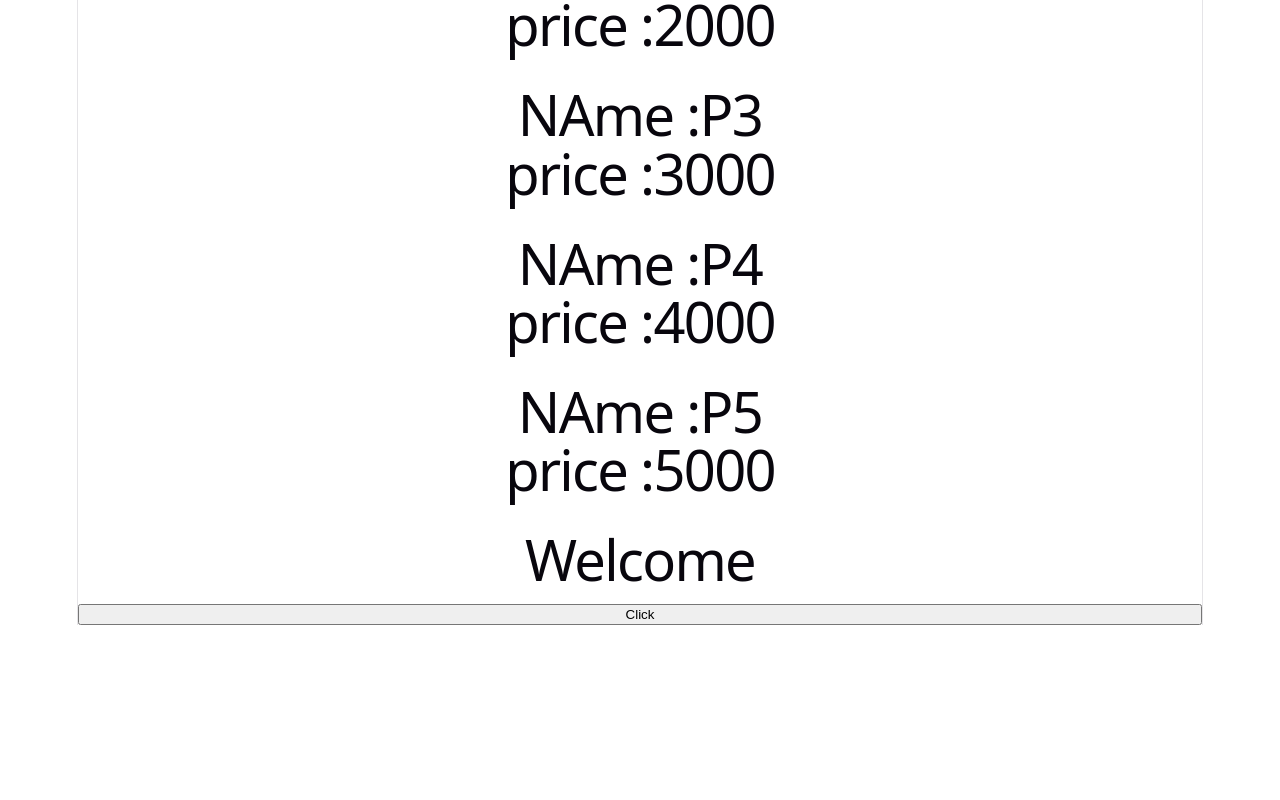
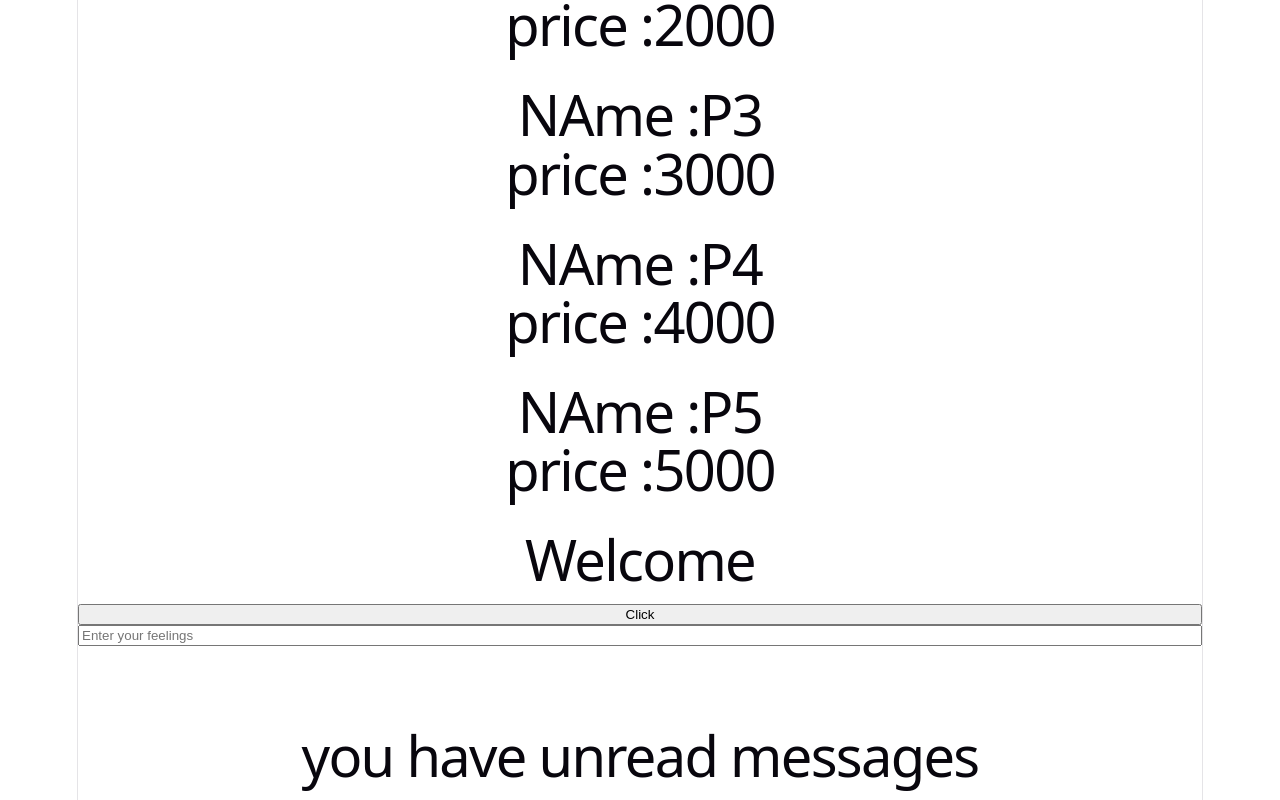
Before and after one commit to alyanshah23/test, a React (Vite) app in the folder first-assign/: page / in a window 1280 px wide. Shown: the part 1057-1857 px from the top of the page. Before the commit the page ends 1682 px from the top, so only its background shows below. Built offline with nearby package versions, Linux system fonts and the light colour scheme.

Commit message:
Q4 and 5

```diff
--- a/first-assign/src/App.jsx
+++ b/first-assign/src/App.jsx
@@ -11,6 +11,8 @@ import Btn from "./MyComponents/Btn";
 import StudentsList from "./MyComponents/StudentsList"
 import Products from "./MyComponents/Products";
 import TxtChng from "./MyComponents/TxtChng";
+import Realtimettxt from "./MyComponents/Realtimetxt";
+import Msg from "./MyComponents/Msg";
 function App() {
   return (
    <>
@@ -27,6 +29,8 @@ function App() {
     <StudentsList/>
     <Products/>
     <TxtChng/>
+    <Realtimettxt/>
+    <Msg/>
    </>
   );
 }
--- /dev/null
+++ b/first-assign/src/MyComponents/Msg.jsx
@@ -0,0 +1,16 @@
+import { useState } from "react"
+
+function Msg() {
+    const [msg, setmsg] = useState(5)
+    let message = ""
+    if (msg > 0) {
+        message = ("you have unread messages")
+
+    }
+    return (
+        <>
+        <h1>{message}</h1>
+        </>
+    )
+}
+export default Msg
--- /dev/null
+++ b/first-assign/src/MyComponents/Realtimetxt.jsx
@@ -0,0 +1,14 @@
+import { useState } from "react"
+
+function Realtimettxt() {
+    const [ text, settext ] = useState("")
+    return (
+        <>
+           <input type="text" placeholder="Enter your feelings" value={text}
+           onChange={(e)=>{settext(e.target.value)}}/>
+           <h1>{text}</h1>
+
+        </>
+    )
+}
+export default Realtimettxt
```
